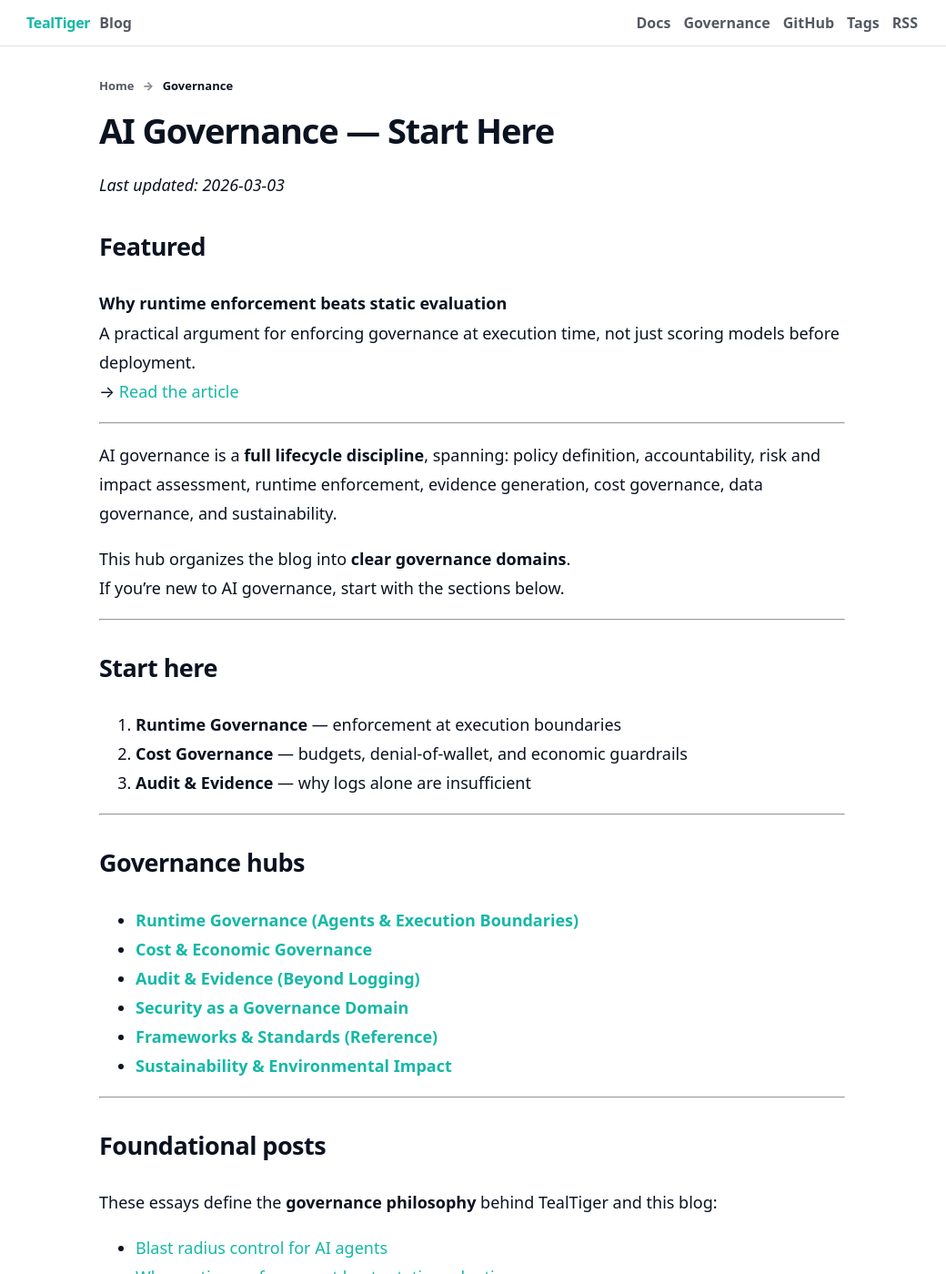
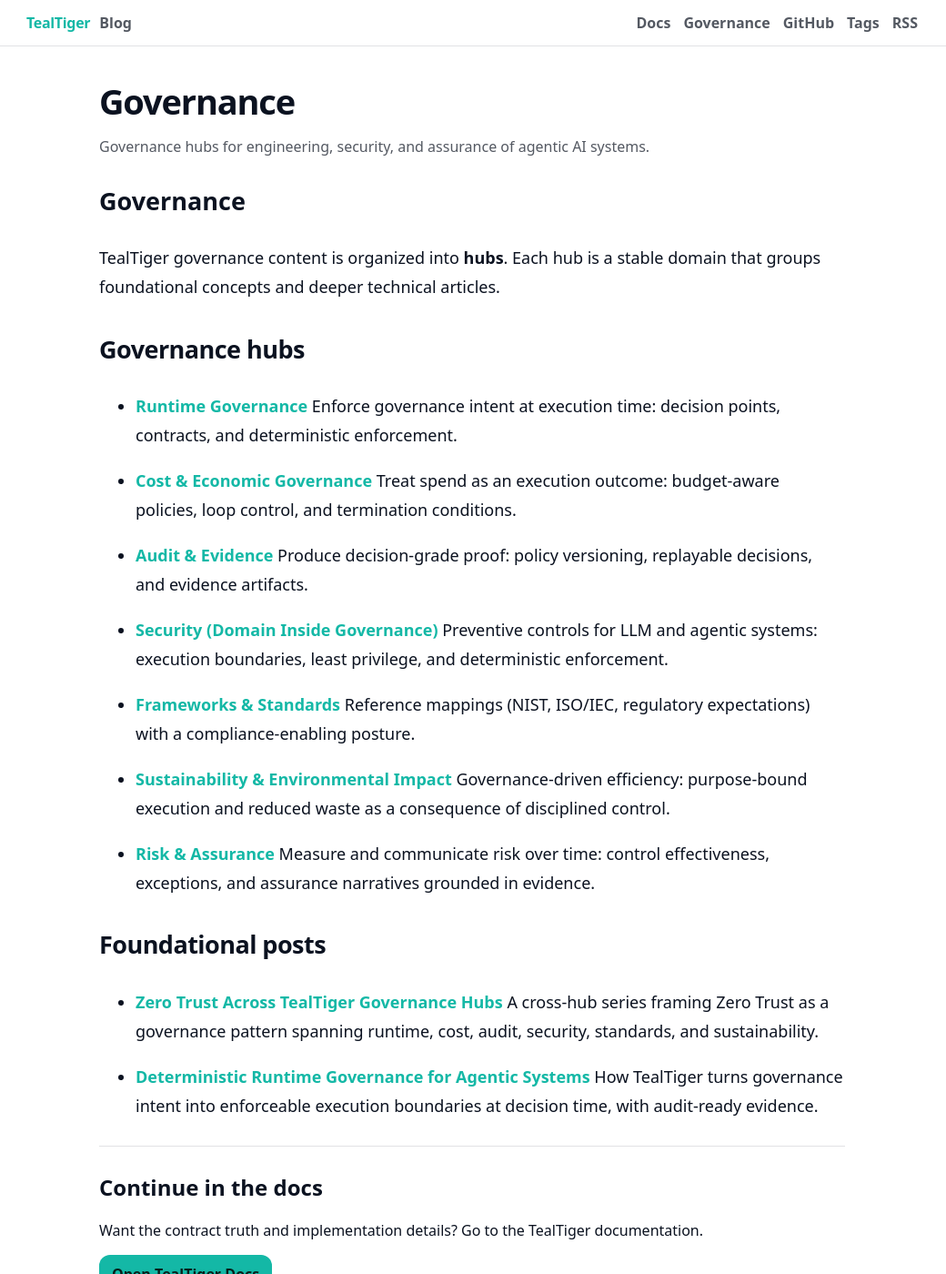
Before and after one commit to agentguard-ai/TealTiger-Blogs, a Jekyll site: the page built from governance/index.md, in a window 1280 px wide and 1400 px high. Shown: the whole window at 91% size, without its empty margins (121-1161 px from the left). Built offline with Jekyll 4.4.1, drawn with Linux system fonts in a browser that asks for light colours; some of the changed text lies outside the part shown.

Commit message:
Update index.md

```diff
--- a/governance/index.md
+++ b/governance/index.md
@@ -1,62 +1,41 @@
 ---
 layout: page
-title: "AI Governance — Start Here"
+title: Governance
+description: Governance hubs for engineering, security, and assurance of agentic AI systems.
 permalink: /governance/
-show_docs_cta: false
-breadcrumbs:
-  - title: Home
-    url: /
-  - title: Governance
-    url: /governance/
 ---
 
-_Last updated: 2026-03-03_
+# Governance
 
-## Featured
-
-**Why runtime enforcement beats static evaluation**
-A practical argument for enforcing governance at execution time, not just scoring models before deployment.
-→ [Read the article]({% post_url 2026-02-27-why-runtime-enforcement-beats-static-evaluation %})
-
-
----
-
-AI governance is a **full lifecycle discipline**, spanning:
-policy definition, accountability, risk and impact assessment, runtime enforcement, evidence generation, cost governance, data governance, and sustainability.
-
-This hub organizes the blog into **clear governance domains**.
-If you’re new to AI governance, start with the sections below.
-
----
-
-## Start here
-
-1. **Runtime Governance** — enforcement at execution boundaries
-2. **Cost Governance** — budgets, denial‑of‑wallet, and economic guardrails
-3. **Audit & Evidence** — why logs alone are insufficient
-
----
-
+TealTiger governance content is organized into **hubs**. Each hub is a stable domain that groups foundational concepts and deeper technical articles.
 
 ## Governance hubs
 
-- [**Runtime Governance (Agents & Execution Boundaries)**](/governance/runtime/)
-- [**Cost & Economic Governance**](/governance/cost/)
-- [**Audit & Evidence (Beyond Logging)**](/governance/audit/)
-- [**Security as a Governance Domain**](/governance/security/)
-- [**Frameworks & Standards (Reference)**](/governance/frameworks/)
-- [**Sustainability & Environmental Impact**](/governance/sustainability/)
+- **[Runtime Governance](/governance/runtime/)**
+  Enforce governance intent at execution time: decision points, contracts, and deterministic enforcement.
 
----
+- **[Cost & Economic Governance](/governance/cost/)**
+  Treat spend as an execution outcome: budget-aware policies, loop control, and termination conditions.
+
+- **[Audit & Evidence](/governance/evidence/)**
+  Produce decision-grade proof: policy versioning, replayable decisions, and evidence artifacts.
+
+- **[Security (Domain Inside Governance)](/governance/security/)**
+  Preventive controls for LLM and agentic systems: execution boundaries, least privilege, and deterministic enforcement.
+
+- **[Frameworks & Standards](/governance/frameworks/)**
+  Reference mappings (NIST, ISO/IEC, regulatory expectations) with a compliance-enabling posture.
+
+- **[Sustainability & Environmental Impact](/governance/sustainability/)**
+  Governance-driven efficiency: purpose-bound execution and reduced waste as a consequence of disciplined control.
+
+- **[Risk & Assurance](/governance/risk-assurance/)**
+  Measure and communicate risk over time: control effectiveness, exceptions, and assurance narratives grounded in evidence.
 
 ## Foundational posts
 
-These essays define the **governance philosophy** behind TealTiger and this blog:
+- **[Zero Trust Across TealTiger Governance Hubs](/governance/security/zero-trust-governance-hubs-series/)**
+  A cross-hub series framing Zero Trust as a governance pattern spanning runtime, cost, audit, security, standards, and sustainability.
 
-
-- [Blast radius control for AI agents]({% post_url 2026-02-27-blast-radius-control-for-ai-agents %})
-- [Why runtime enforcement beats static evaluation]({% post_url 2026-02-27-why-runtime-enforcement-beats-static-evaluation %})
-- [Zero Trust for agentic AI]({% post_url 2026-02-27-zero-trust-agentic-ai %})
-- [Cost is a security boundary]({% post_url 2026-02-27-cost-is-a-security-boundary %})
-- [Logging is not governance]({% post_url 2026-02-27-logging-is-not-governance %})
-- [Why prompt-only guardrails fail]({% post_url 2026-02-27-why-prompt-only-guardrails-fail %})
+- **[Deterministic Runtime Governance for Agentic Systems](/governance/runtime/deterministic-runtime-governance-agentic-systems/)**
+  How TealTiger turns governance intent into enforceable execution boundaries at decision time, with audit-ready evidence.
```
